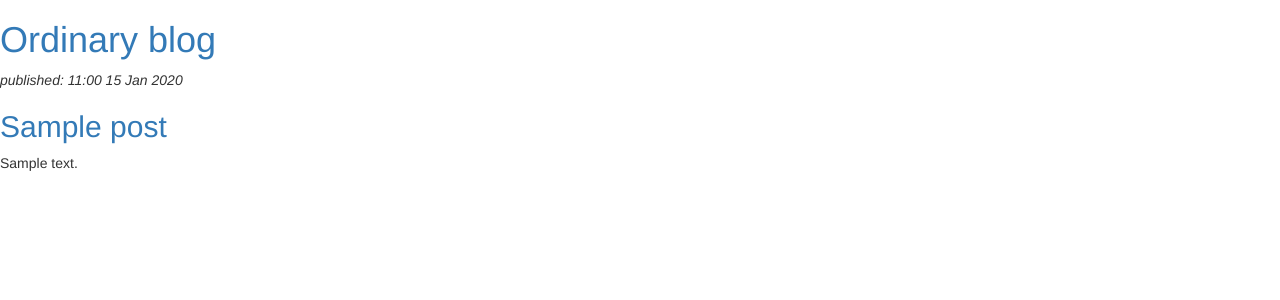
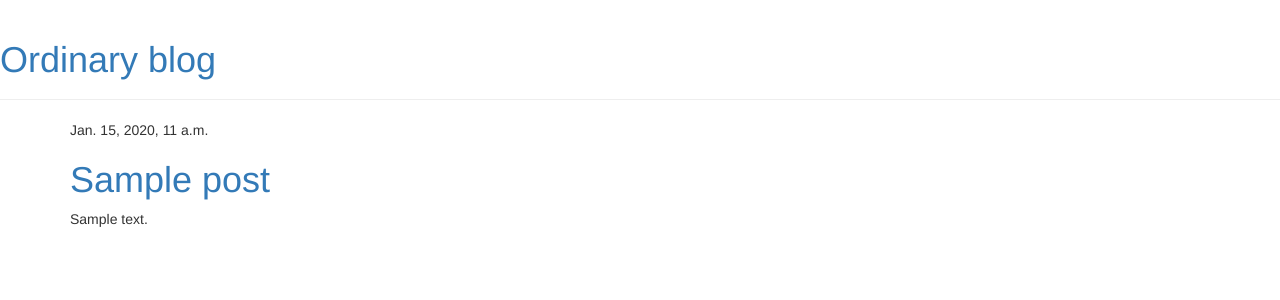
Before and after one commit to mat-staszczyk/django-blog, a Django app: page / in a window 1280 px wide. Shown: the top 300 px of the page. Run offline with Django 3.2, Linux system fonts and the light colour scheme; tables that the repository leaves empty hold one stand-in row (values such as "Sample post"); some libraries are stand-ins or nearby versions.

Commit message:
Styling and stuff

```diff
--- a/blog/templates/blog/post_list.html
+++ b/blog/templates/blog/post_list.html
@@ -1,21 +1,34 @@
+{% load staticfiles %}
+
 <html>
   <head>
     <meta charset="UTF-8">
     <title>Ordinary blog</title>
     <link rel="stylesheet" href="//maxcdn.bootstrapcdn.com/bootstrap/3.2.0/css/bootstrap.min.css">
     <link rel="stylesheet" href="//maxcdn.bootstrapcdn.com/bootstrap/3.2.0/css/bootstrap-theme.min.css">
+    <link href="//fonts.googleapis.com/css?family=Lobster&subset=latin,latin-ext" rel="stylesheet" type="text/css">
+    <link rel="stylesheet" href="{% static 'css/blog.css' %}">
   </head>
   <body>
-    <div>
+    <div class="page-header">
       <h1><a href="/">Ordinary blog</a></h1>
     </div>
 
-    {% for post in posts %}
-      <div>
-        <p><em>published: {{ post.published_date|date:"H:i d M Y" }}</em></p>
-        <h2><a href="">{{ post.title }}</a></h2>
-        <p>{{ post.text|linebreaks }}</p>
+    <div class="content container">
+      <div class="row">
+        <div class="col-md-8">
+          {% for post in posts %}
+            <div class="post">
+              <div class="date">
+                {{ post.published_date }}
+              </div>
+              <h1><a href="">{{ post.title }}</a></h1>
+              <p>{{ post.text|linebreaks }}</p>
+            </div>
+          {% endfor %}
+        </div>
       </div>
-    {% endfor %}
+    </div>
+
   </body>
 </html>
--- a/mysite/settings.py
+++ b/mysite/settings.py
@@ -102,3 +102,6 @@ USE_TZ = True
 
 STATIC_URL = '/static/'
 STATIC_ROOT = os.path.join(BASE_DIR, 'public', 'static')
+STATICFILES_DIRS = (
+    os.path.join(BASE_DIR, "static"),
+)
```
